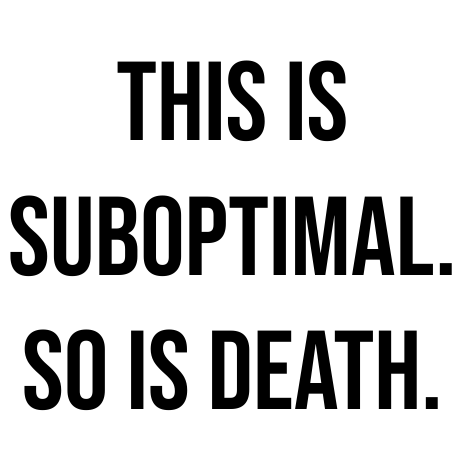
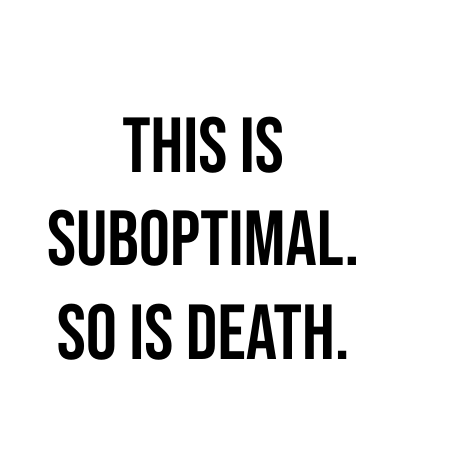
Before and after one commit to chriswrightdesign/weirdweboctober25, a plain HTML site: page suboptimal/index.html in a window 390 px wide. Shown: the part 188-638 px from the top of the page, 456 px wide, since content can reach past the window. Drawn offline with Linux system fonts and the light colour scheme.

Commit message:
Add clamp to font

```diff
--- a/suboptimal/suboptimal.css
+++ b/suboptimal/suboptimal.css
@@ -3,7 +3,7 @@ body {
     font-family: "Bebas Neue", sans-serif;
   font-weight: 400;
   font-style: normal;
-  font-size: 7rem;
+  font-size: clamp(4rem, 7rem, 20vw);
   width: 100%;
   text-align: center;
   height: 100vh;
```
Also changed, not shown: containers/containers.css (added), containers/containers.js (added), containers/index.html (added).
